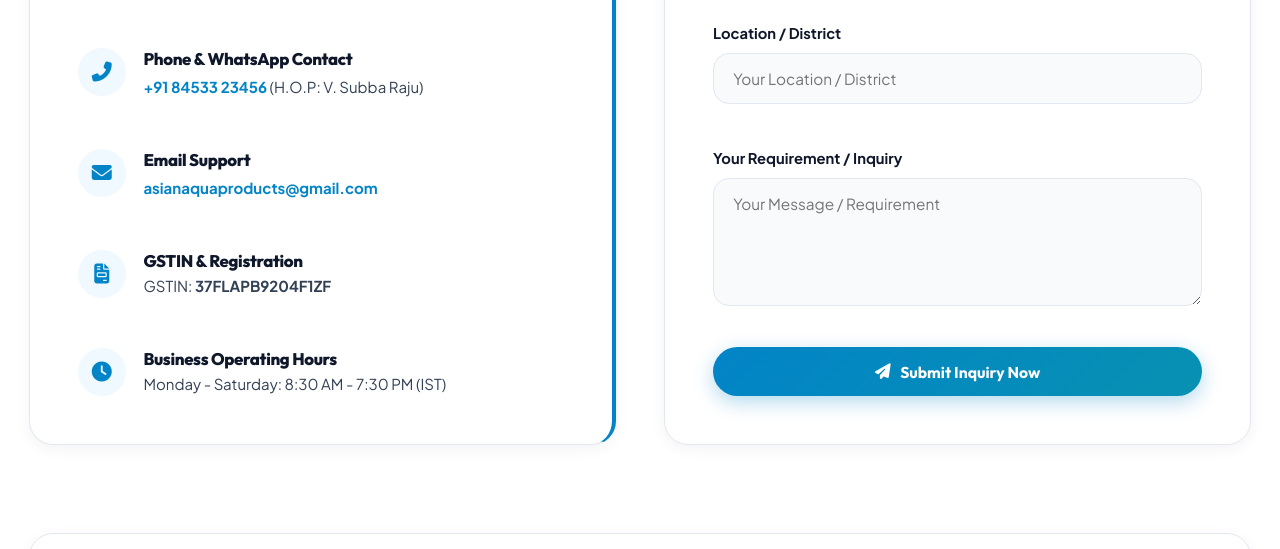
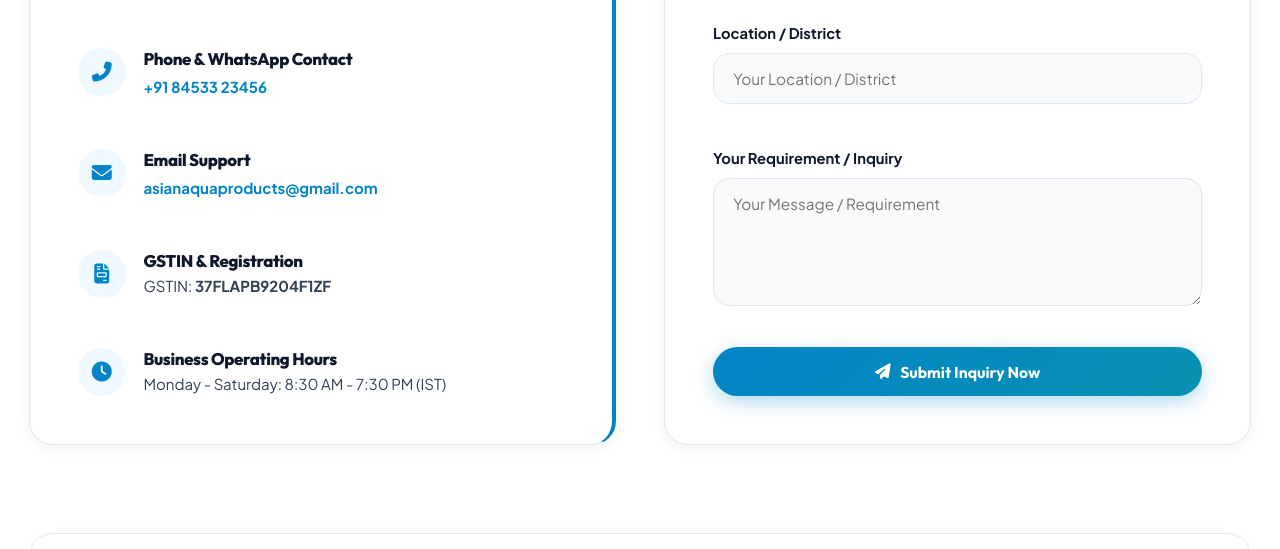
Before and after one commit to aquabasegroup/AquaBaseWebsite, a website: page contact.html in a window 1280 px wide. Shown: the part 858-1407 px from the top of the page. Drawn offline with nearby package versions, Linux system fonts and the light colour scheme.

Commit message:
Update contact.html

```diff
--- a/contact.html
+++ b/contact.html
@@ -105,7 +105,7 @@
             <div class="contact-icon"><i class="fas fa-phone-alt"></i></div>
             <div class="contact-detail-content">
               <h4>Phone & WhatsApp Contact</h4>
-              <p><a href="tel:+918453323456" class="contact-email-link">+91 84533 23456</a> (H.O.P: V. Subba Raju)</p>
+              <p><a href="tel:+918453323456" class="contact-email-link">+91 84533 23456</a></p>
             </div>
           </div>
 
```
